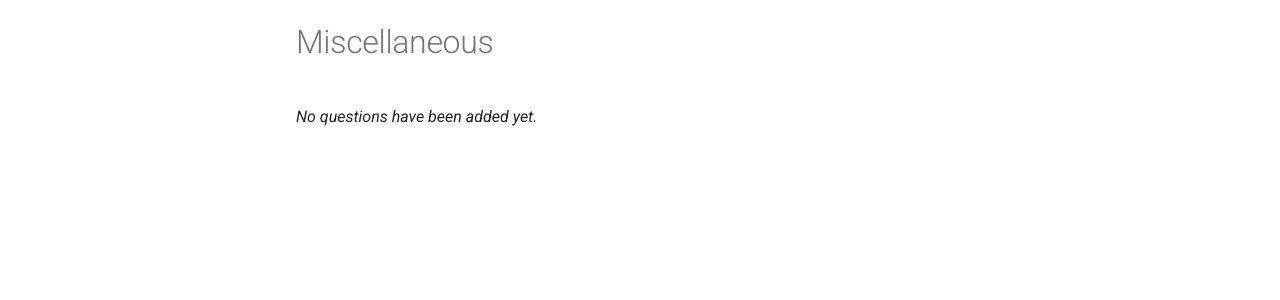
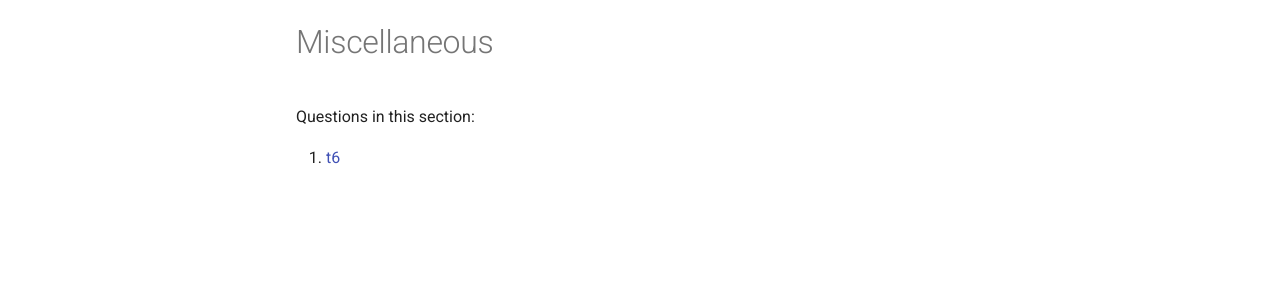
Before and after one commit to yogiclife/yoga-qa, an MkDocs documentation site: the page built from docs/miscellaneous/README.md, in a window 1280 px wide. Shown: the part 124-424 px from the top of the page. Built offline with MkDocs 1.6.1 and Material for MkDocs 9.7.7, drawn with Linux system fonts in a browser that asks for light colours.

Commit message:
Update topic indices [skip ci]

```diff
--- a/docs/miscellaneous/README.md
+++ b/docs/miscellaneous/README.md
@@ -1,3 +1,5 @@
 # Miscellaneous
 
-_No questions have been added yet._
+Questions in this section:
+
+1. [t6](t6-20260620-153717.md)
```
